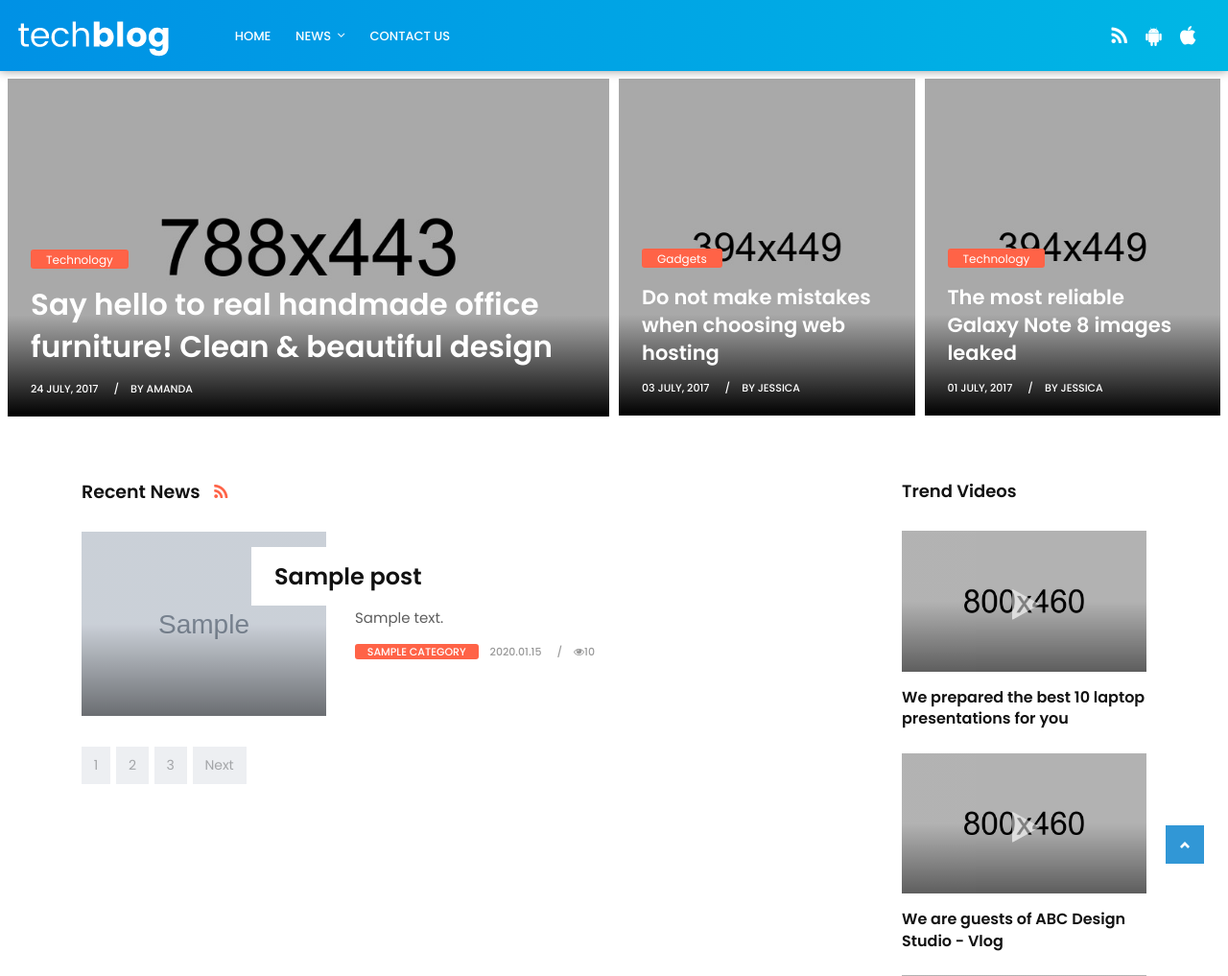
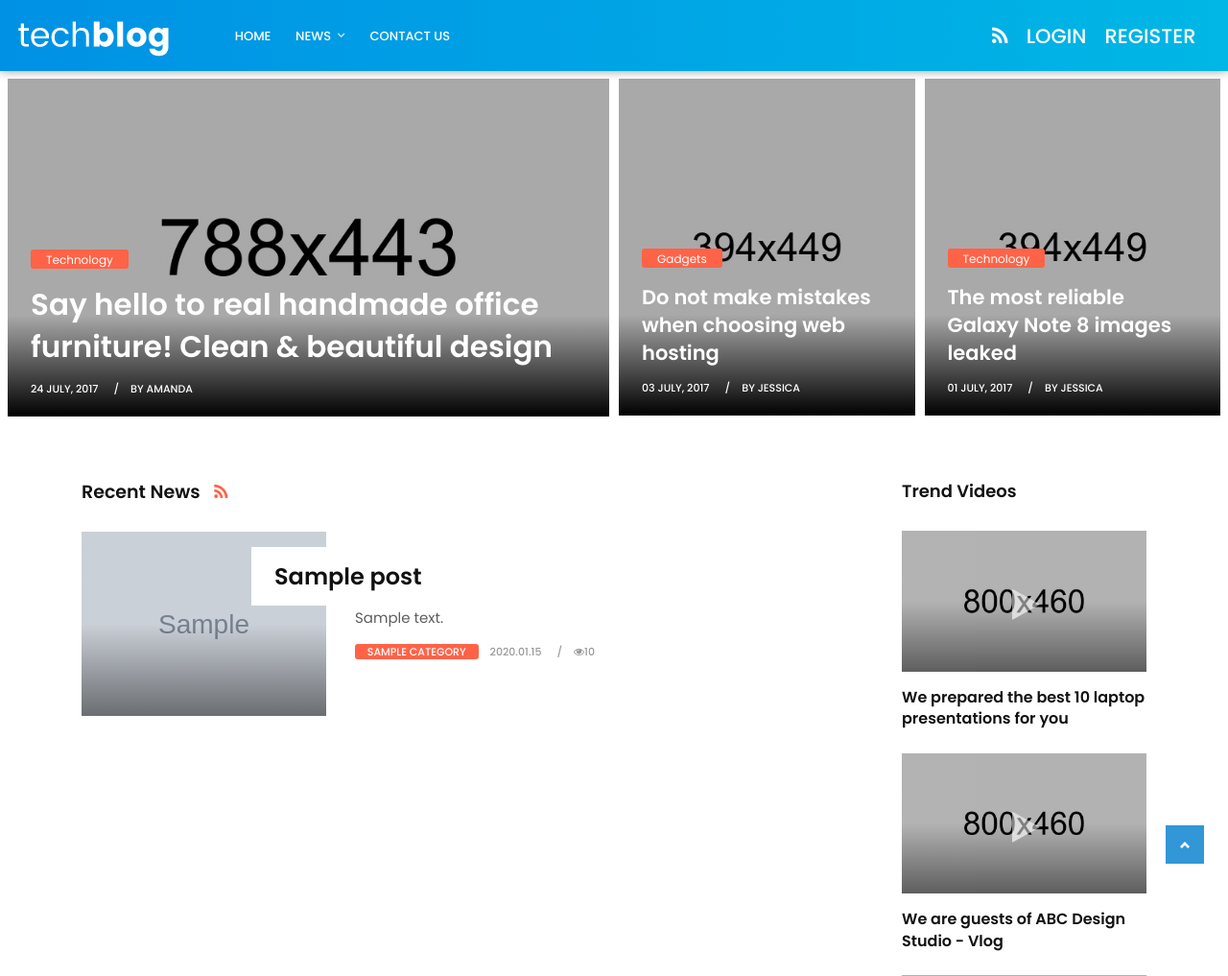
Before and after one commit to Edbeer/BetaBlog, a Django app: page / in a window 1280 px wide. Shown: the top 1017 px of the page at 96% size. Run offline with Django 3.2, Linux system fonts and the light colour scheme; tables that the repository leaves empty hold one stand-in row (values such as "Sample post"); grey boxes marked "Sample" are stand-in pictures; some libraries are stand-ins or nearby versions.

Commit message:
add paginate for home

```diff
--- a/blog/templates/blog/index.html
+++ b/blog/templates/blog/index.html
@@ -98,20 +98,31 @@
     </div><!-- end page-wrapper -->
 
     <hr class="invis">
+    {% if page_obj.has_other_pages %}
     <div class="row">
         <div class="col-md-12">
             <nav aria-label="Page navigation">
                 <ul class="pagination justify-content-start">
-                    <li class="page-item"><a class="page-link" href="#">1</a></li>
-                    <li class="page-item"><a class="page-link" href="#">2</a></li>
-                    <li class="page-item"><a class="page-link" href="#">3</a></li>
+                    {% if page_obj.has_previous %}
                     <li class="page-item">
-                        <a class="page-link" href="#">Next</a>
+                        <a class="page-link" href="?page={{ page_obj.previous_page_number }}">Prev</a>
                     </li>
+                    {% endif %}
+                    {% for p in page_obj.paginator.page_range %}
+                    {% if p > page_obj.number|add:-3 and p < page_obj.number|add:3 %}
+                    <li class="page-item"><a class="page-link" href="?page={{ p }}">{{ p }}</a></li>
+                    {% endif %}
+                    {% endfor %}
+                    {% if page_obj.has_next %}
+                    <li class="page-item">
+                        <a class="page-link" href="?page={{ page_obj.next_page_number}}">Next</a>
+                    </li>
+                    {% endif %}
                 </ul>
             </nav>
         </div><!-- end col -->
     </div><!-- end row -->
+    {% endif %}
 </div><!-- end col -->
 
 {% endblock %}
--- a/templates/inc/_header.html
+++ b/templates/inc/_header.html
@@ -374,13 +374,13 @@
         </ul>
         <ul class="navbar-nav mr-2">
           <li class="nav-item">
-            <a class="nav-link" href="#"><i class="fa fa-rss"></i></a>
+            <a class="nav-link" href="{% url 'home' %}"><i class="fa fa-rss"></i></a>
           </li>
           <li class="nav-item">
-            <a class="nav-link" href="#"><i class="fa fa-android"></i></a>
+            <a class="nav-link" href="tech-contact.html">Login</a>
           </li>
           <li class="nav-item">
-            <a class="nav-link" href="#"><i class="fa fa-apple"></i></a>
+            <a class="nav-link" href="tech-contact.html">Register</a>
           </li>
         </ul>
       </div>
```
Lines whose indentation alone changed are shown as unchanged.
